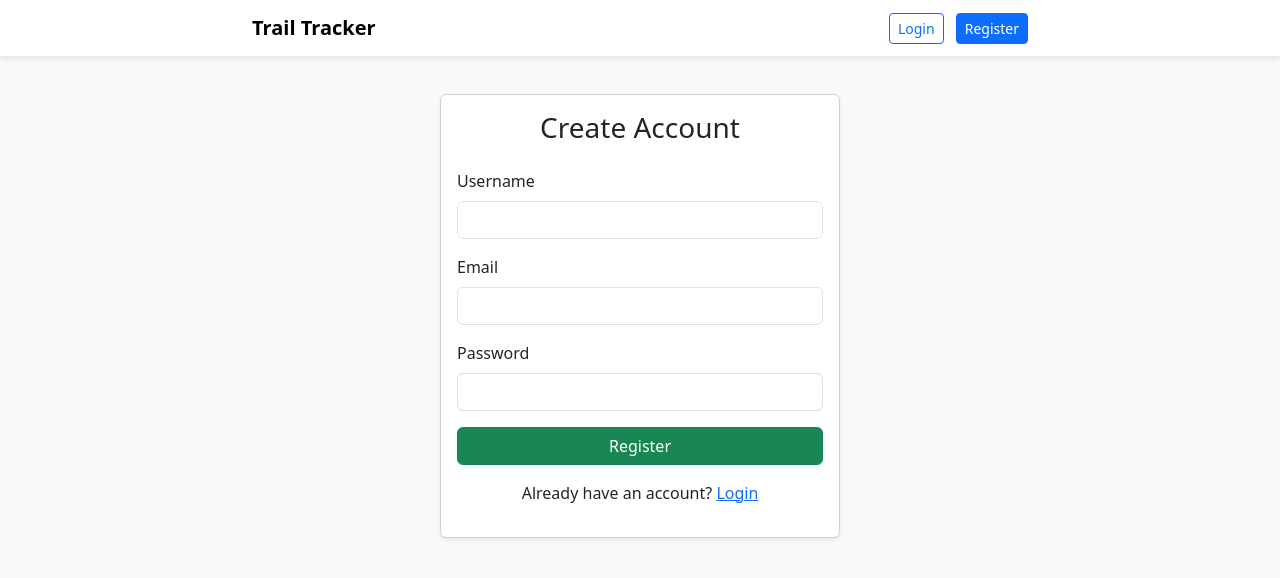
After one commit to Tryj0hh/Dispersed, a Flask app: page /register in a window 1280 px wide. The commit adds this page. Shown: the top 578 px of the page. Run offline with Flask 3, Linux system fonts and the light colour scheme.

Commit message:
Added user authentication with password hashing and user sessions

```diff
--- a/app.py
+++ b/app.py
@@ -3,6 +3,8 @@ import os
 from datetime import datetime
 from flask import Flask, render_template, request, redirect, flash
 from flask_sqlalchemy import SQLAlchemy
+from flask_login import UserMixin, login_user, LoginManager, login_required, logout_user, current_user
+from flask_bcrypt import Bcrypt
 from dotenv import load_dotenv
 
 load_dotenv()
@@ -14,18 +16,92 @@ app.config['SECRET_KEY'] = os.getenv("SECRET_KEY")
 db = SQLAlchemy(app)
 
 class NewTrail(db.Model):
-    '''db model. Delcares element names and types'''
+    '''db model. Declares element names and types'''
     id = db.Column(db.Integer, primary_key=True)
     trailname = db.Column(db.String(200), nullable=False)
     latitude = db.Column(db.String(200), nullable=False)
     longitude = db.Column(db.String(200), nullable=False)
     date_traveled = db.Column(db.String(10), nullable=False)
     date_created = db.Column(db.DateTime, default=datetime.utcnow)
+    user_id = db.Column(db.Integer, db.ForeignKey('user.id'), nullable=False)
+
+class User(db.Model, UserMixin):
+    id = db.Column(db.Integer, primary_key=True)
+    username = db.Column(db.String(100), nullable=False, unique=True)
+    email = db.Column(db.String(150), nullable=False, unique=True)
+    password = db.Column(db.String(200), nullable=False)
+    trails = db.relationship('NewTrail', backref='author', lazy=True)
 
     def __repr__(self):
         return '<Task %r>' % self.id
 
+'''with app.app_context():
+    db.create_all()'''
+
+
+
+bcrypt = Bcrypt(app)
+login_manager = LoginManager()
+login_manager.init_app(app)
+login_manager.login_view = 'login'
+
+@login_manager.user_loader
+def load_user(user_id):
+    return User.query.get(int(user_id))
+
+@app.route('/register', methods=['GET', 'POST'])
+def register():
+    if request.method == 'POST':
+        username = request.form['username'].strip()
+        email = request.form['email'].strip()
+        password = request.form['password'].strip()
+
+        if not username or not email or not password:
+            flash('All fields are required!')
+            return redirect('/register')
+
+        hashed_pw = bcrypt.generate_password_hash(password).decode('utf-8')
+
+        user = User(username=username, email=email, password=hashed_pw)
+        try:
+            db.session.add(user)
+            db.session.commit()
+            flash('Registration Successful! You can now login.')
+            return redirect('/login')
+        except:
+            flash('Those credentials cannot be used.')
+            return redirect('/register')
+
+    return render_template('register.html')
+
+@app.route('/login', methods=['GET', 'POST'])
+def login():
+    if request.method == 'POST':
+        email = request.form['email'].strip()
+        password = request.form['password'].strip()
+
+        user = User.query.filter_by(email=email).first()
+
+        if user and bcrypt.check_password_hash(user.password, password):
+            login_user(user)
+            flash('Log in successful.')
+            return redirect('/')
+        else:
+            flash('Invalid Credentials. Try again.')
+            return redirect('/login')
+
+    return render_template('login.html')
+
+@app.route('/logout')
+@login_required
+def logout():
+    logout_user()
+    flash('You have logged out.')
+    return redirect('/login')
+
+
 @app.route('/', methods=['POST', 'GET'])
+@login_required
 def index():
     if request.method == 'POST':
         trail_name_input = request.form['trailname'].strip()
@@ -42,7 +118,8 @@ def index():
             trailname=trail_name_input,
             latitude=latitude_input,
             longitude=longitude_input,
-            date_traveled=date_traveled_input
+            date_traveled=date_traveled_input,
+            author=current_user
         )
 
         try:
@@ -54,11 +131,12 @@ def index():
 
 
     else:
-        trails = NewTrail.query.order_by(NewTrail.date_created).all()
+        trails = NewTrail.query.filter_by(user_id=current_user.id).order_by(NewTrail.date_created).all()
         return render_template('index.html', trails = trails)
 
 
 @app.route('/delete/<int:id>')
+@login_required
 def delete(id):
     trail_to_delete = NewTrail.query.get_or_404(id)
 
@@ -72,6 +150,7 @@ def delete(id):
 
 
 @app.route('/update/<int:id>', methods=['GET', 'POST'])
+@login_required
 def update(id):
     trails = NewTrail.query.get_or_404(id)
 
--- a/templates/base.html
+++ b/templates/base.html
@@ -1,13 +1,61 @@
 <!DOCTYPE html>
 <html lang="en">
 <head>
-  <meta charset="UTF-8">
-  <meta name="viewport" content="width=device-width, initial-scale=1.0">
-  <meta http-equiv="X-UA-Compatible" content="ie=edge">
-  <link rel="stylesheet" href="{{ url_for('static', filename='css/main.css')}}">
-  {% block head %}{% endblock %}
+    <meta charset="UTF-8">
+    <meta name="viewport" content="width=device-width, initial-scale=1.0">
+    <title>{% block title %}Trail Tracker{% endblock %}</title>
+
+    <!-- Bootstrap -->
+    <link href="https://cdn.jsdelivr.net/npm/bootstrap@5.3.3/dist/css/bootstrap.min.css" rel="stylesheet">
+
+    <style>
+        body {
+            background-color: #f8f9fa;
+            padding-top: 70px;
+        }
+        .navbar {
+            box-shadow: 0 2px 6px rgba(0,0,0,0.1);
+        }
+        .container {
+            max-width: 800px;
+        }
+    </style>
 </head>
 <body>
-  {% block body %}{% endblock %}
+    <!-- Navigation -->
+    <nav class="navbar navbar-expand-lg navbar-light bg-white fixed-top">
+        <div class="container">
+            <a class="navbar-brand fw-bold" href="/">Trail Tracker</a>
+            <div>
+                {% if current_user.is_authenticated %}
+                    <span class="me-3 text-secondary">Hello, {{ current_user.username }}</span>
+                    <a href="{{ url_for('logout') }}" class="btn btn-outline-danger btn-sm">Logout</a>
+                {% else %}
+                    <a href="{{ url_for('login') }}" class="btn btn-outline-primary btn-sm me-2">Login</a>
+                    <a href="{{ url_for('register') }}" class="btn btn-primary btn-sm">Register</a>
+                {% endif %}
+            </div>
+        </div>
+    </nav>
+
+    <!-- Flash messages -->
+    <div class="container mt-3">
+        {% with messages = get_flashed_messages() %}
+          {% if messages %}
+            <div class="alert alert-warning text-center">
+              {% for message in messages %}
+                {{ message }}<br>
+              {% endfor %}
+            </div>
+          {% endif %}
+        {% endwith %}
+    </div>
+
+    <!-- Page content -->
+    <div class="container mt-4">
+        {% block content %}{% endblock %}
+    </div>
+
+    <script src="https://cdn.jsdelivr.net/npm/bootstrap@5.3.3/dist/js/bootstrap.bundle.min.js"></script>
 </body>
 </html>
--- /dev/null
+++ b/templates/register.html
@@ -0,0 +1,34 @@
+{% extends "base.html" %}
+{% block title %}Register{% endblock %}
+{% block content %}
+
+<div class="card shadow-sm mx-auto" style="max-width: 400px;">
+    <div class="card-body">
+        <h3 class="text-center mb-4">Create Account</h3>
+        <form method="POST" action="{{ url_for('register') }}" autocomplete="off">
+            <div class="mb-3">
+                <label class="form-label">Username</label>
+                <input type="text" name="username" class="form-control" required>
+            </div>
+
+            <div class="mb-3">
+                <label class="form-label">Email</label>
+                <input type="email" name="email" class="form-control" required>
+            </div>
+
+            <div class="mb-3">
+                <label class="form-label">Password</label>
+                <input type="password" name="password" class="form-control" required>
+            </div>
+
+            <button type="submit" class="btn btn-success w-100">Register</button>
+        </form>
+
+        <p class="text-center mt-3">
+            Already have an account?
+            <a href="{{ url_for('login') }}">Login</a>
+        </p>
+    </div>
+</div>
+
+{% endblock %}
```
Also changed, not shown: templates/index.html (+48 -36 lines), templates/login.html (added, +29 -0 lines), templates/update.html (+37 -25 lines).
